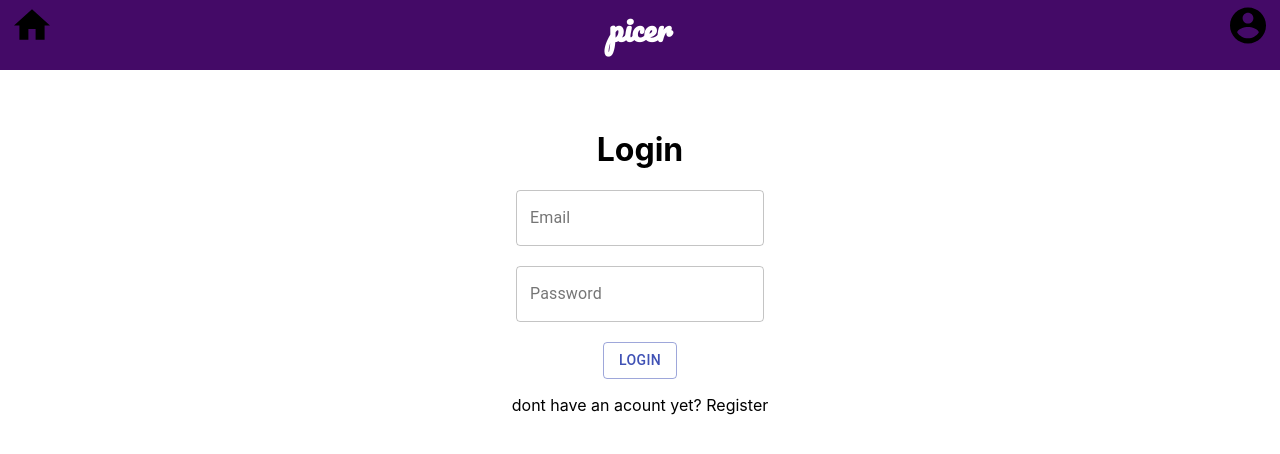
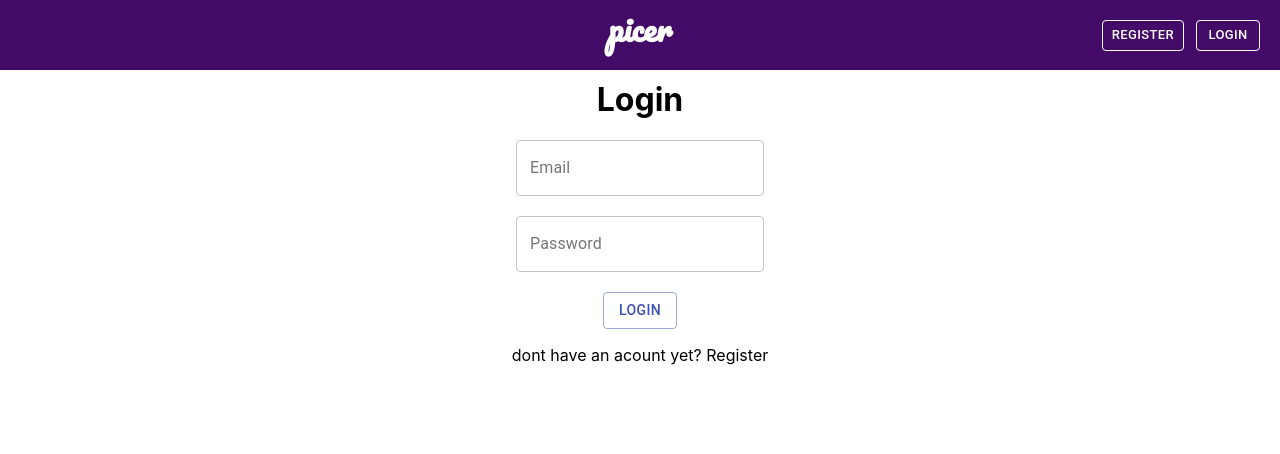
Before and after one commit to dekel99/picer, a Next.js app in the folder client/: page /login in a window 1280 px wide. Shown: the top 454 px of the page. Built offline with nearby package versions, Linux system fonts and the light colour scheme.

Commit message:
menu & welcome page added

```diff
--- /dev/null
+++ b/client/components/Drawer.js
@@ -0,0 +1,83 @@
+import React from 'react';
+import clsx from 'clsx';
+import { makeStyles } from '@material-ui/core/styles';
+import Drawer from '@material-ui/core/Drawer';
+import Button from '@material-ui/core/Button';
+import List from '@material-ui/core/List';
+import Divider from '@material-ui/core/Divider';
+import ListItem from '@material-ui/core/ListItem';
+import ListItemText from '@material-ui/core/ListItemText';
+import MenuIcon from '@material-ui/icons/Menu';
+import Link from "next/link"
+
+
+const useStyles = makeStyles({
+  list: {
+    width: 250,
+  },
+  fullList: {
+    width: 'auto',
+  },
+});
+
+export default function TemporaryDrawer() {
+  const classes = useStyles();
+  const [state, setState] = React.useState({
+    right: false
+  });
+
+  const toggleDrawer = (anchor, open) => (event) => {
+    if (event.type === 'keydown' && (event.key === 'Tab' || event.key === 'Shift')) {
+      return;
+    }
+
+    setState({ ...state, [anchor]: open });
+  };
+
+  const list = (anchor) => (
+    <div
+      className={clsx(classes.list, {
+        [classes.fullList]: anchor === 'top' || anchor === 'bottom',
+      })}
+      role="presentation"
+      onClick={toggleDrawer(anchor, false)}
+      onKeyDown={toggleDrawer(anchor, false)}
+    >
+    <List>
+
+    <Link href="/login">
+        <a>
+        <ListItem button >
+            <ListItemText primary="Login" />
+        </ListItem>
+        </a>
+    </Link>
+
+    <Link href="/register">
+        <a>
+        <ListItem button >
+            <ListItemText primary="Register" />
+        </ListItem>
+        </a>
+    </Link>
+
+    </List>
+
+    <Divider />
+
+    </div>
+  );
+
+  return (
+    <div>
+      {['right'].map((anchor) => (
+        <React.Fragment key={anchor}>
+          <Button onClick={toggleDrawer(anchor, true)}><MenuIcon fontSize="large" style={{color: "white"}}/></Button>
+          <Drawer anchor={anchor} open={state[anchor]} onClose={toggleDrawer(anchor, false)}>
+            {list(anchor)}
+          </Drawer>
+        </React.Fragment>
+      ))}
+    </div>
+  );
+}
--- a/client/components/Header.js
+++ b/client/components/Header.js
@@ -1,11 +1,42 @@
 import React from 'react'
 import styles from "../styles/header.module.css"
+import { Button } from '@material-ui/core'
+import Drawer from "../components/Drawer"
+import Link from "next/link"
+
 
 function Header() {
     return (
         <div>
             <div className={styles.appNameContainer}>
-                <h1 className={styles.appName}>picer</h1>
+
+            <Link href="/">
+                <a>
+                    <h1 className={styles.appName}>picer</h1>
+                </a>
+            </Link>
+
+                <div className={styles.drawerContainer}>
+                    <Drawer/>
+                </div>
+
+                <div className={styles.btnsContainer}>
+                    <Link href="/register">
+                        <a>
+                            <div className={styles.logBtn}>
+                                <Button size="small" variant="outlined" style={{color: "white", borderColor: "white"}} >Register</Button>
+                            </div>
+                        </a>
+                    </Link>
+
+                    <Link href="/login">
+                        <a>
+                            <div className={styles.regBtn}>
+                                <Button size="small" variant="outlined" style={{color: "white", borderColor: "white"}} >Login</Button>
+                            </div>
+                        </a>
+                    </Link>
+                </div>
             </div>
         </div>
     )
--- a/client/components/Layout.js
+++ b/client/components/Layout.js
@@ -1,16 +1,21 @@
-import React, { useState } from 'react'
+import React, { useEffect, useState } from 'react'
 import Header from './Header'
 import MobileFooter from './MobileFooter'
-import Navbar from './navbar'
-import Main from "../pages/index"
 
 function Layout({ children }) {
-    const [isAuth, setIsAuth] = useState(true)
+    const [isAuth, setIsAuth] = useState(false)
+
+    useEffect(() => {
+        if(localStorage.getItem("auth")==="true"){
+          setIsAuth(true)
+        } else {
+          setIsAuth(false)
+        }
+    }, [])
 
     if (isAuth){
         return (
             <div>
-                <Navbar/>
                 <Header />
                 <main>{children}</main>
                 <MobileFooter />
--- a/client/pages/index.js
+++ b/client/pages/index.js
@@ -1,15 +1,30 @@
-import { useState } from 'react'
+import { useEffect, useState } from 'react'
 import Redirect from "../components/Redirect"
 
+const img="https://images.unsplash.com/photo-1452587925148-ce544e77e70d?ixid=MnwxMjA3fDB8MHxzZWFyY2h8Mzd8fHBob3RvZ3JhcGh5fGVufDB8fDB8fA%3D%3D&ixlib=rb-1.2.1&w=1000&q=80"
+const text="Lorem ipsum dolor sit amet, consectetur adipiscing elit, sed do eiusmod tempor incididunt ut labore et dolore magna aliqua. Ut enim ad minim veniam, quis nostrud exercitation ullamco laboris nisi ut aliquip ex ea commodo consequat. Duis aute irure dolor in reprehenderit in voluptate velit esse cillum dolore eu fugiat nulla pariatur. Excepteur sint occaecat cupidatat non proident, sunt in culpa qui officia deserunt mollit anim id est laborum."
 
 export default function Main() {
 
   const [isAuth, setIsAuth] = useState(false)
 
+  useEffect(() => {
+    if(localStorage.getItem("auth")==="true"){
+      setIsAuth(true)
+    } else {
+      setIsAuth(false)
+    }
+  }, [])
+
   if (isAuth){
     return <Redirect to="/vote" />
   }
   return(
-    <h1>this is the web page of the app</h1>
+    <div>
+      <h1>Welcome to picer</h1>
+      <h3>The best app to choose your best picture</h3>
+      <img style={{width: "100%"}} src={img} alt="test pic"></img>
+      <p style={{margin: "20px"}}>{text}</p>
+    </div>
   )
 }
--- a/client/pages/login.js
+++ b/client/pages/login.js
@@ -2,9 +2,18 @@ import React from 'react'
 import Head from 'next/head'
 import { TextField, Button } from '@material-ui/core';
 import Link from "next/link"
+import {useRouter} from 'next/router'
+
 
 
 function login() {
+    const router = useRouter()
+
+    function login(){
+        localStorage.setItem("auth", "true")
+        window.location.replace(process.env.NEXT_PUBLIC_FRONT_URL + "/")
+    }
+
     return (
         <div>
             <Head>
@@ -18,9 +27,9 @@ function login() {
                 <TextField id="outlined-basic" type="password" label="Password" variant="outlined" />
                 <br/>
                 <br/>
-                <Button variant="outlined" color="primary">Login</Button>
+                <Button onClick={login} variant="outlined" color="primary">Login</Button>
                 <br/>
-                <p>dont have an acount yet? <Link href="/register"><a className="register-link">Register</a></Link></p>
+                <p>dont have an acount yet? <Link href="/register"><a>Register</a></Link></p>
             </form>
         </div>
     )
--- a/client/styles/header.module.css
+++ b/client/styles/header.module.css
@@ -9,8 +9,40 @@
     margin: auto;
 }
 
+.drawerContainer{
+    position: absolute;
+    top: 12px;
+    right: 12px;
+}
+
+.btnsContainer{
+    display: none;
+}
+
 .appName{
     color: white;
     font-family: 'Pacifico', cursive;
     display: inline;
 }
+
+@media (min-aspect-ratio: 1/1), (min-width: 800px) {
+    .drawerContainer{
+        display: none;
+    }
+
+    .logBtn{
+        display: inline-block;
+        margin-right: 12px;
+    }
+
+    .regBtn{
+        display: inline-block;
+    }
+
+    .btnsContainer{
+        display: block;
+        position: absolute;
+        top: 20px;
+        right: 20px;
+    }
+}
```
Also changed, not shown: client/pages/profile.js (+11 -1 lines).
